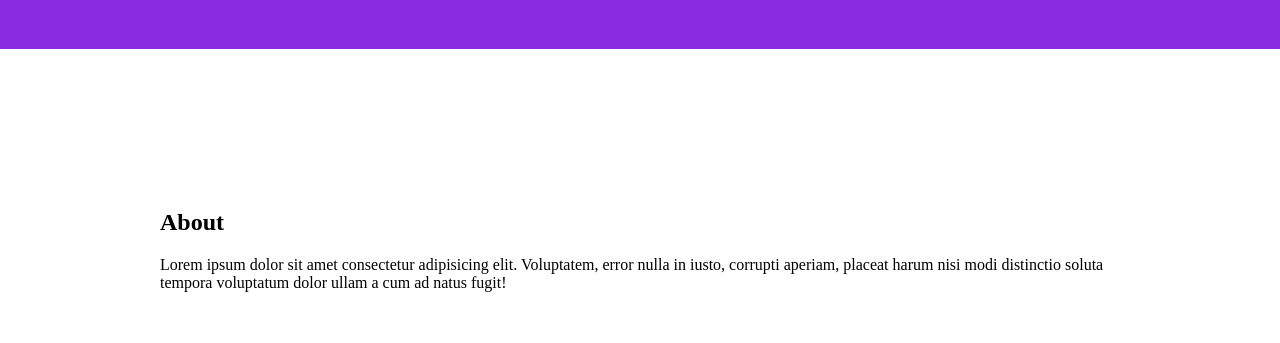
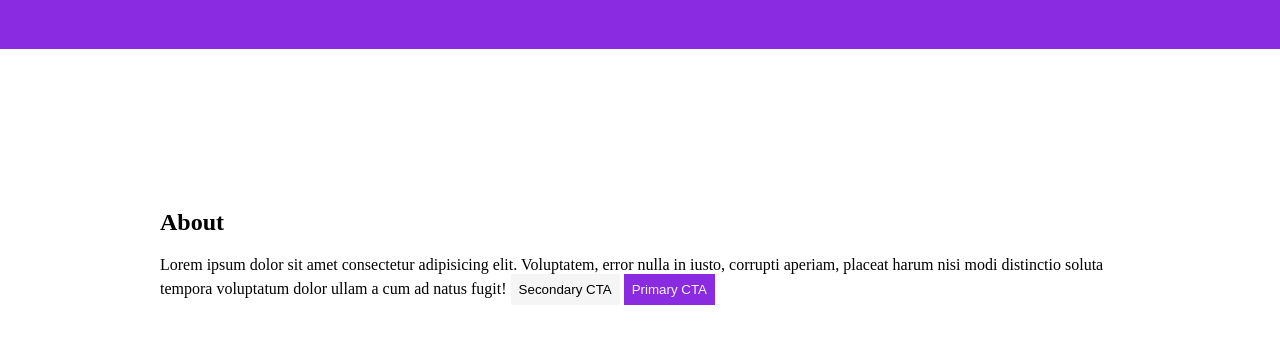
Before and after one commit to miupolly/meine-website, a plain HTML site: page index.html in a window 1280 px wide. Shown: the part 111-454 px from the top of the page. Drawn offline with Linux system fonts and the light colour scheme.

Commit message:
Button styling
CSS für Buttons erstellt.

```diff
--- a/index.html
+++ b/index.html
@@ -18,6 +18,8 @@
             <h2>About</h2>
             Lorem ipsum dolor sit amet consectetur adipisicing elit. Voluptatem, error nulla in iusto, corrupti aperiam,
             placeat harum nisi modi distinctio soluta tempora voluptatum dolor ullam a cum ad natus fugit!
+            <button class="btn-secondary">Secondary CTA</button>
+            <button class="btn-primary">Primary CTA</button>
         </div>
         </div>
     </main>
--- a/style.css
+++ b/style.css
@@ -22,3 +22,16 @@ body {
 .container {
     margin: 10rem;
 }
+
+.btn-secondary {
+    background-color: whitesmoke;
+    border: none;
+    padding: 0.5rem;
+}
+
+.btn-primary {
+    background-color: blueviolet;
+    color: whitesmoke;
+    border: none;
+    padding: 0.5rem;
+}
```
